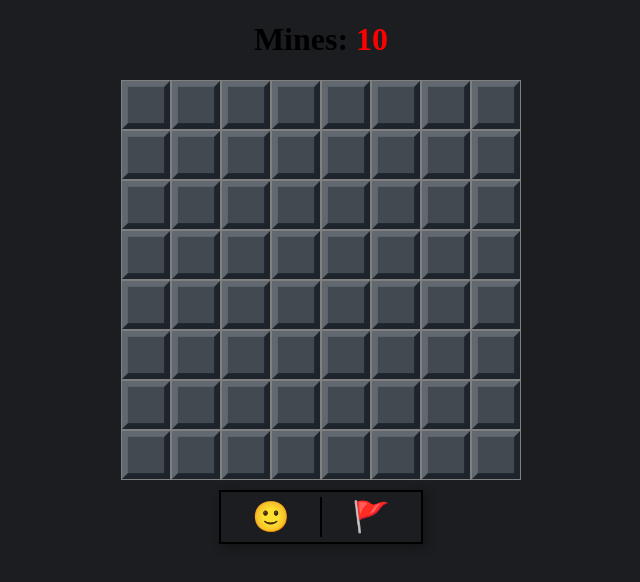
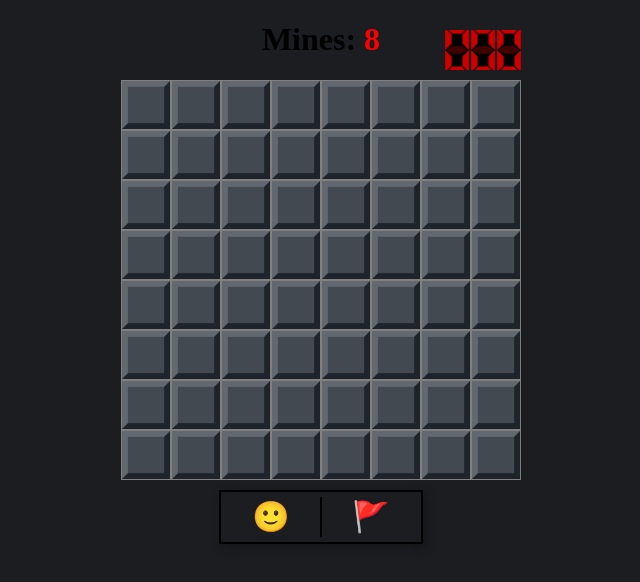
Before and after one commit to arjunjoshitoo/MineSweeper, a plain HTML site: page index.html in a window 1280 px wide. Shown: the whole page, without its empty margins (319-959 px from the left). Drawn offline with Linux system fonts and the light colour scheme.

Commit message:
added a timer in the retro style

```diff
--- a/index.html
+++ b/index.html
@@ -8,9 +8,13 @@
   <script src='minesweeper.js'></script>
 </head>
 <body>
+  <div id="header">
     <h1>Mines: <span id="mines-count">0</span></h1> <!--used a span instead of a div as we need to style it-->
+  <div id="board-container">
+    <div id="timer"></div>
     <div id="board"></div>
-    </div> <!--simple block for the main board-->
+  </div> <!--board container-->
+  </div> <!--simple block for the main board-->
     <div id="control-bar">
       <button id="restart-button">🙂</button>
       <button id="flag-button">🚩</button>
--- a/minesweeper.css
+++ b/minesweeper.css
@@ -36,6 +36,49 @@ body {
 #board div.tile-clicked {
     background-image: none;
     background-color: #1b1d20;
+}
+
+
+#header-bar {
+    display: flex;
+    justify-content: space-between;
+    width: 400px;
+    margin: 10px auto;
+    padding: 0 10px;
+    box-sizing: border-box;
+}
+
+#timer {
+    display: flex;
+    gap: 2px;
+}
+
+.timer-digit {
+    width: 24px;
+    height: 40px;
+    background-size: cover;
+    background-position: center;
+}
+
+#board-container {
+    position: relative;
+    width: 400px;
+    margin: 0 auto;
+}
+
+#timer {
+    position: absolute;
+    top: -50px; /* adjust as needed */
+    right: 0;
+    display: flex;
+    gap: 2px;
+}
+
+.timer-digit {
+    width: 24px;
+    height: 40px;
+    background-size: cover;
+    background-position: center;
 }
 
 .x1 {
--- a/minesweeper.js
+++ b/minesweeper.js
@@ -1,8 +1,10 @@
 let board = [];
 let rows = 8;
 let columns = 8;
+let timerInterval;
+let secondsPassed = 0; //for timer
 
-let minesCount = 10;
+let minesCount = 8;
 let minesLocation = []; // "2-2", "3-4", "2-1"
 
 let tilesClicked = 0; //goal to click all tiles except the ones containing mines
@@ -13,9 +15,33 @@ let gameOver = false;
 window.onload = function(){
     startGame();
     document.getElementById("restart-button").addEventListener("click", () => {
+        document.getElementById("restart-button").innerText = "🙂";
         location.reload();
     });
 }
+
+function startTimer() {
+    timerInterval = setInterval(() => {
+        if (gameOver) return;
+
+        secondsPassed++;
+        updateTimerDisplay(secondsPassed);
+    }, 1000);
+}
+
+function updateTimerDisplay(seconds) {
+    const digits = String(seconds).padStart(3, "0").split(""); // e.g., "007"
+    const timerEl = document.getElementById("timer");
+    timerEl.innerHTML = ""; // Clear old digits
+
+    digits.forEach(d => {
+        const digit = document.createElement("div");
+        digit.classList.add("timer-digit");
+        digit.style.backgroundImage = `url('Assets/${d}.png')`;
+        timerEl.appendChild(digit);
+    });
+}
+
 
 function setMines() {
     // minesLocation.push("2-2");
@@ -45,6 +71,9 @@ function startGame() {
     document.getElementById("flag-button").addEventListener("click", setFlag);
     setMines();
 
+    updateTimerDisplay(0);
+
+
     //populate our board
     for (let r = 0; r < rows; r++) {
         let row = [];
@@ -65,11 +94,11 @@ function startGame() {
 function setFlag() {
     if (flagEnabled) {
         flagEnabled = false;
-        document.getElementById("flag-button").style.backgroundColor = "lightgray";
+        document.getElementById("flag-button").style.backgroundColor = "";
     }
     else {
         flagEnabled = true;
-        document.getElementById("flag-button").style.backgroundColor = "darkgray";
+        document.getElementById("flag-button").style.backgroundColor = "black";
     }
 }
 
@@ -77,6 +106,10 @@ function clickTile() {
     if (gameOver || this.classList.contains("tile-clicked")) {
         return;
     }
+
+    if (!timerInterval) {
+    startTimer(); // ✅ only starts once, on the first click
+}
 
     let tile = this;
 
@@ -116,6 +149,9 @@ function revealMines() {
             }
         }
     }
+    clearInterval(timerInterval);
+    document.getElementById("mines-count").innerText = "Stepped!";
+    document.getElementById("restart-button").innerText = "😿";
 }
 
 function checkMine(r, c) {
```
Also changed, not shown: Assets/0.png (renamed from Assets/d0.png), Assets/1.png (renamed from Assets/d1.png), Assets/2.png (renamed from Assets/d2.png), Assets/3.png (renamed from Assets/d3.png), Assets/4.png (renamed from Assets/d4.png), Assets/5.png (renamed from Assets/d5.png), Assets/6.png (renamed from Assets/d6.png), Assets/7.png (renamed from Assets/d7.png), Assets/8.png (renamed from Assets/d8.png), Assets/9.png (renamed from Assets/d9.png).
